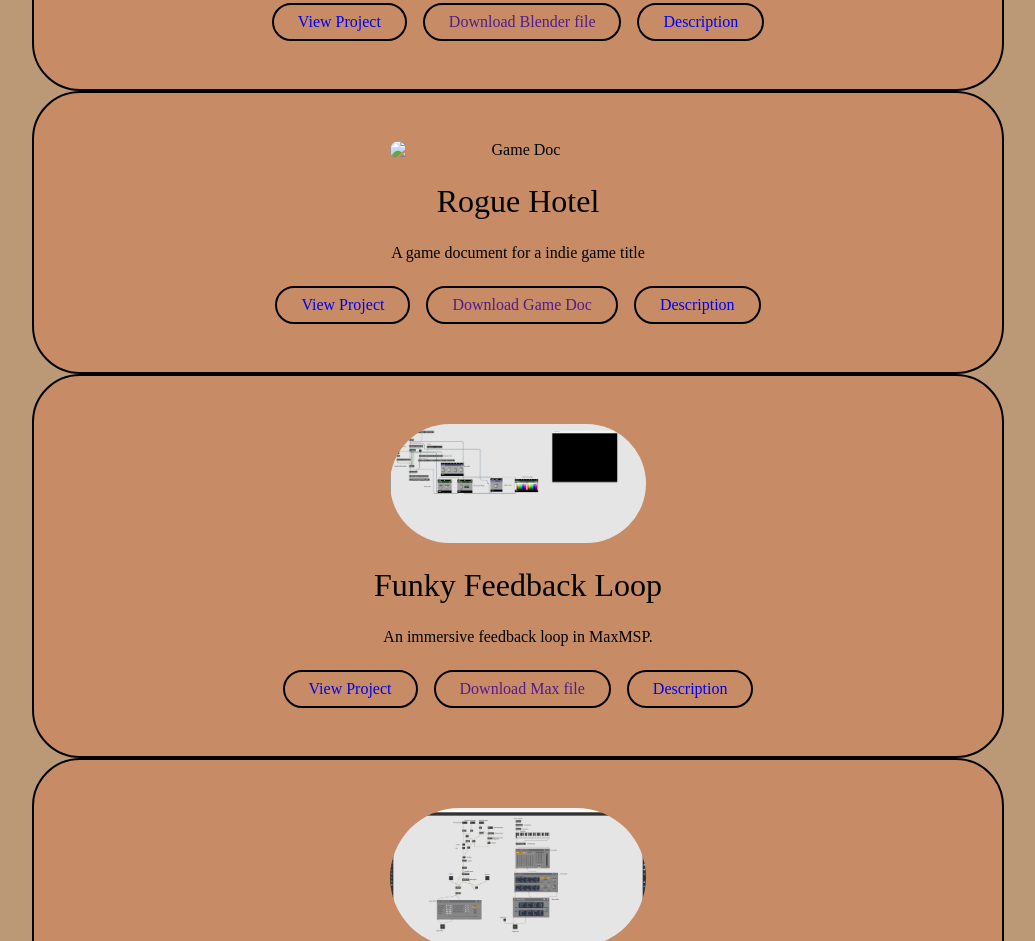
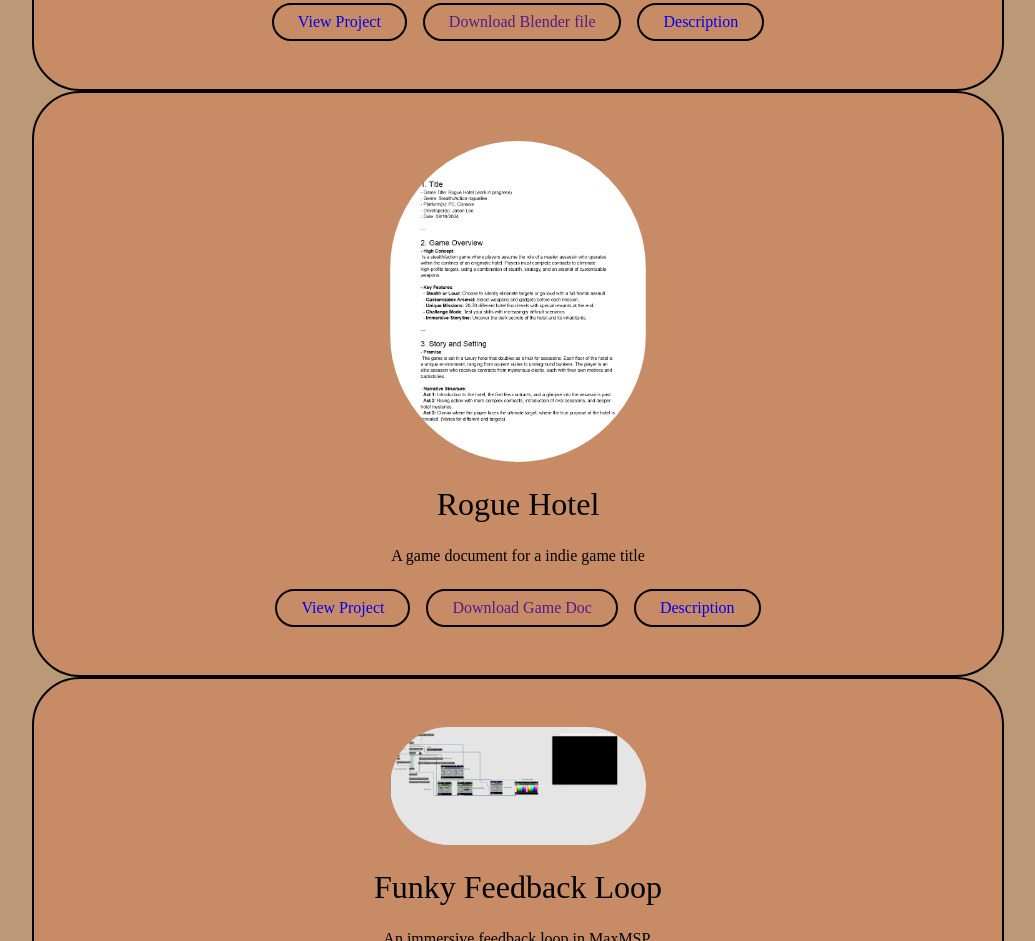
Before and after one commit to Lee-Sifu/JasonLee.github.io, a plain HTML site: page projects.html in a window 1280 px wide. Shown: the part 2015-2956 px from the top of the page, without its empty margins (124-1159 px from the left). Drawn offline with Linux system fonts and the light colour scheme.

Commit message:
Update projects.html

```diff
--- a/projects.html
+++ b/projects.html
@@ -65,7 +65,7 @@
         </div>
 
         <div class="project-card">
-            <img src="GameDoc.png" alt="Game Doc">
+            <img src="GDD.png" alt="Game Doc">
             <h3>Rogue Hotel</h3>
             <p>A game document for a indie game title</p>
             <div class="btn-group">
```
